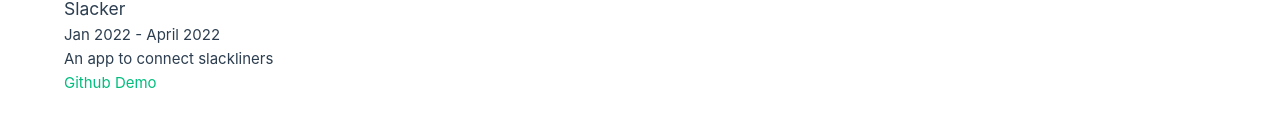
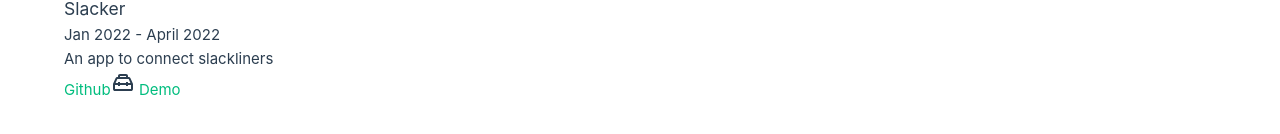
Before and after one commit to skosman/myself, a Vue app: page /projects in a window 1280 px wide. Shown: the part 398-532 px from the top of the page. Built offline with nearby package versions, Linux system fonts and the light colour scheme.

Commit message:
Add example icon

```diff
--- a/src/components/ProjectItem.vue
+++ b/src/components/ProjectItem.vue
@@ -1,4 +1,5 @@
 <script setup lang="ts">
+import ToolingIcon from "./icons/IconTooling.vue";
 defineProps<{
   githubUrl: string;
   demoUrl: string;
@@ -17,6 +18,7 @@
       <slot name="description"></slot>
     </p>
     <a :href="githubUrl" target="_blank">Github</a>
+    <tooling-icon />
     <a :href="demoUrl" target="_blank"> Demo </a>
     <p>
       <slot name="tech"></slot>
--- /dev/null
+++ b/src/components/icons/IconTooling.vue
@@ -0,0 +1,19 @@
+<!-- This icon is from <https://github.com/Templarian/MaterialDesign>, distributed under Apache 2.0 (https://www.apache.org/licenses/LICENSE-2.0) license-->
+<template>
+  <svg
+    xmlns="http://www.w3.org/2000/svg"
+    xmlns:xlink="http://www.w3.org/1999/xlink"
+    aria-hidden="true"
+    role="img"
+    class="iconify iconify--mdi"
+    width="24"
+    height="24"
+    preserveAspectRatio="xMidYMid meet"
+    viewBox="0 0 24 24"
+  >
+    <path
+      d="M20 18v-4h-3v1h-2v-1H9v1H7v-1H4v4h16M6.33 8l-1.74 4H7v-1h2v1h6v-1h2v1h2.41l-1.74-4H6.33M9 5v1h6V5H9m12.84 7.61c.1.22.16.48.16.8V18c0 .53-.21 1-.6 1.41c-.4.4-.85.59-1.4.59H4c-.55 0-1-.19-1.4-.59C2.21 19 2 18.53 2 18v-4.59c0-.32.06-.58.16-.8L4.5 7.22C4.84 6.41 5.45 6 6.33 6H7V5c0-.55.18-1 .57-1.41C7.96 3.2 8.44 3 9 3h6c.56 0 1.04.2 1.43.59c.39.41.57.86.57 1.41v1h.67c.88 0 1.49.41 1.83 1.22l2.34 5.39z"
+      fill="currentColor"
+    ></path>
+  </svg>
+</template>
```
